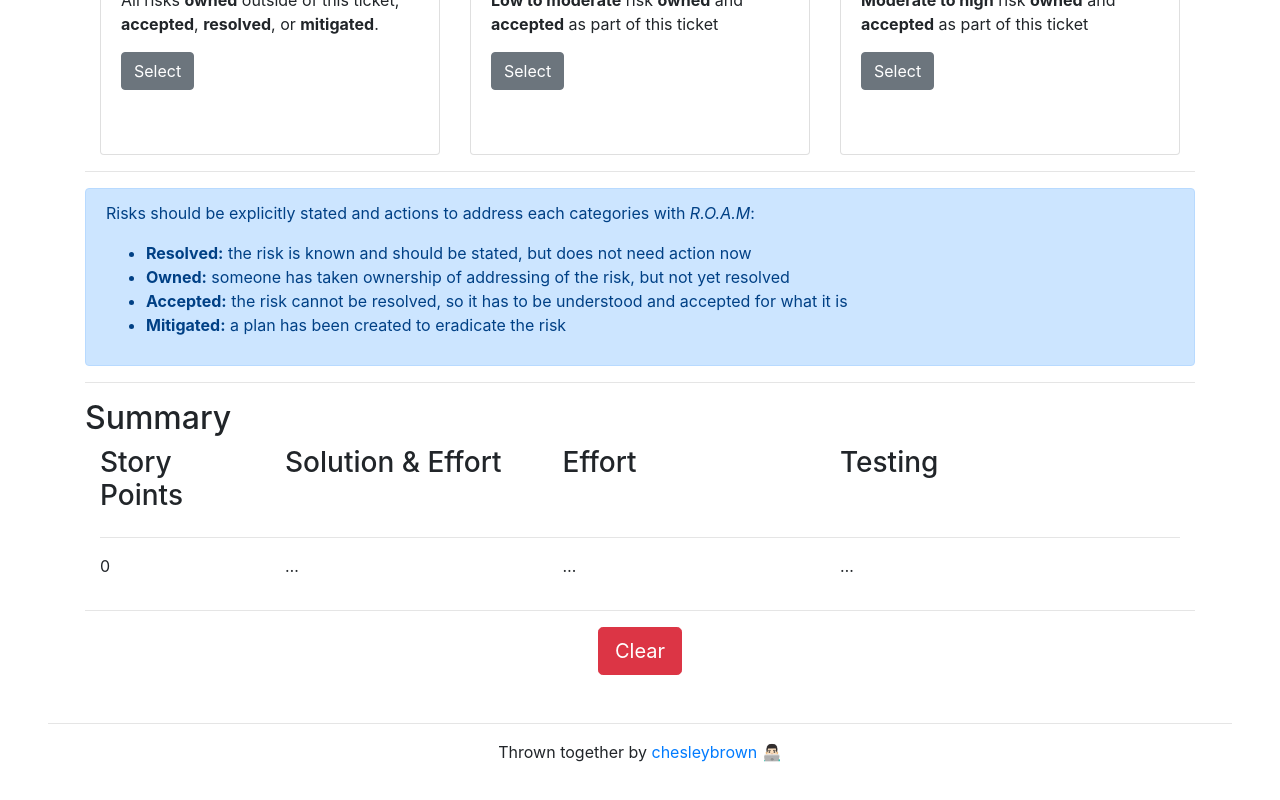
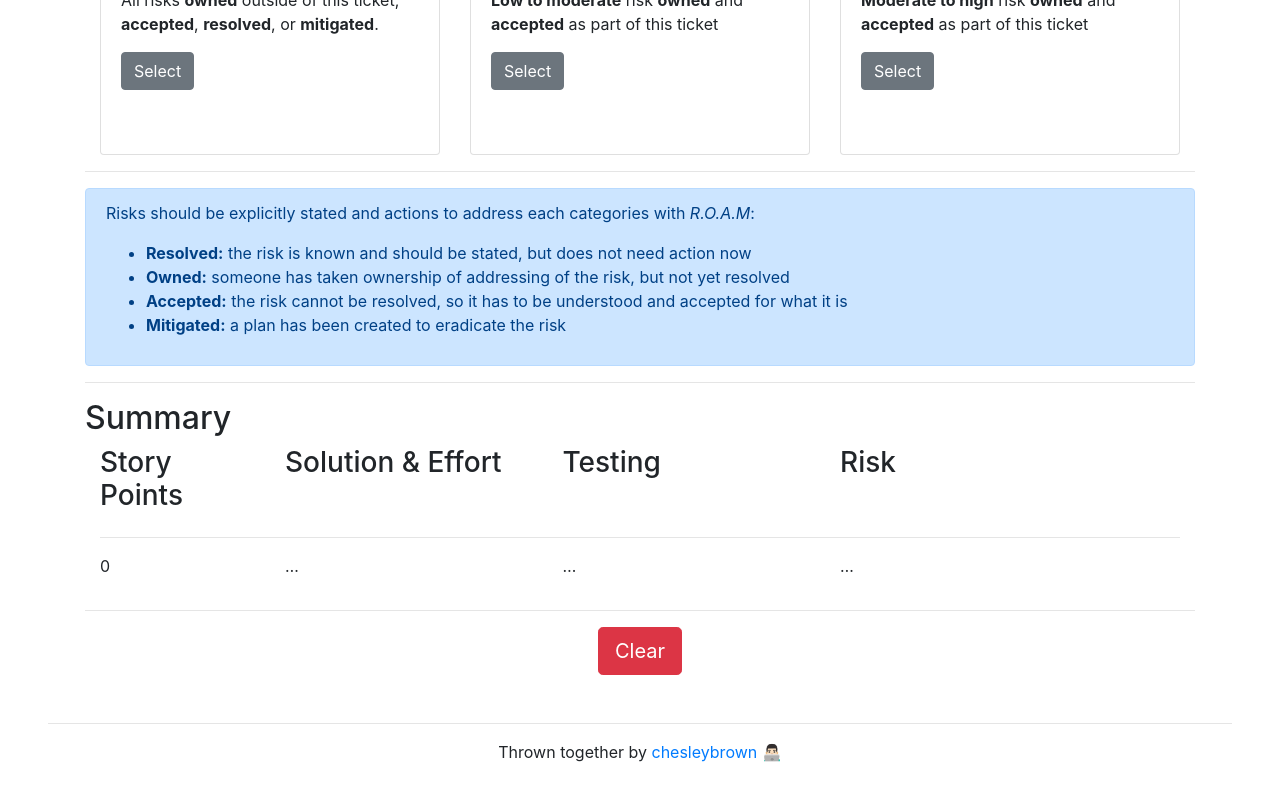
Before and after one commit to chesleybrown/story-point-commander, a Next.js app: page / in a window 1280 px wide. Shown: the part 2304-3104 px from the top of the page. Built offline with nearby package versions, Linux system fonts and the light colour scheme.

Commit message:
Fixed summary headers

```diff
--- a/components/Summary.tsx
+++ b/components/Summary.tsx
@@ -25,8 +25,8 @@ class Summary extends React.Component<Props, State> {
                 <Row>
                     <Col xs={2}><h3>Story Points</h3></Col>
                     <Col xs={3}><h3>Solution &amp; Effort</h3></Col>
-                    <Col xs={3}><h3>Effort</h3></Col>
                     <Col xs={3}><h3>Testing</h3></Col>
+                    <Col xs={3}><h3>Risk</h3></Col>
                 </Row>
                 <Row>
                     <Col><hr></hr></Col>
```
